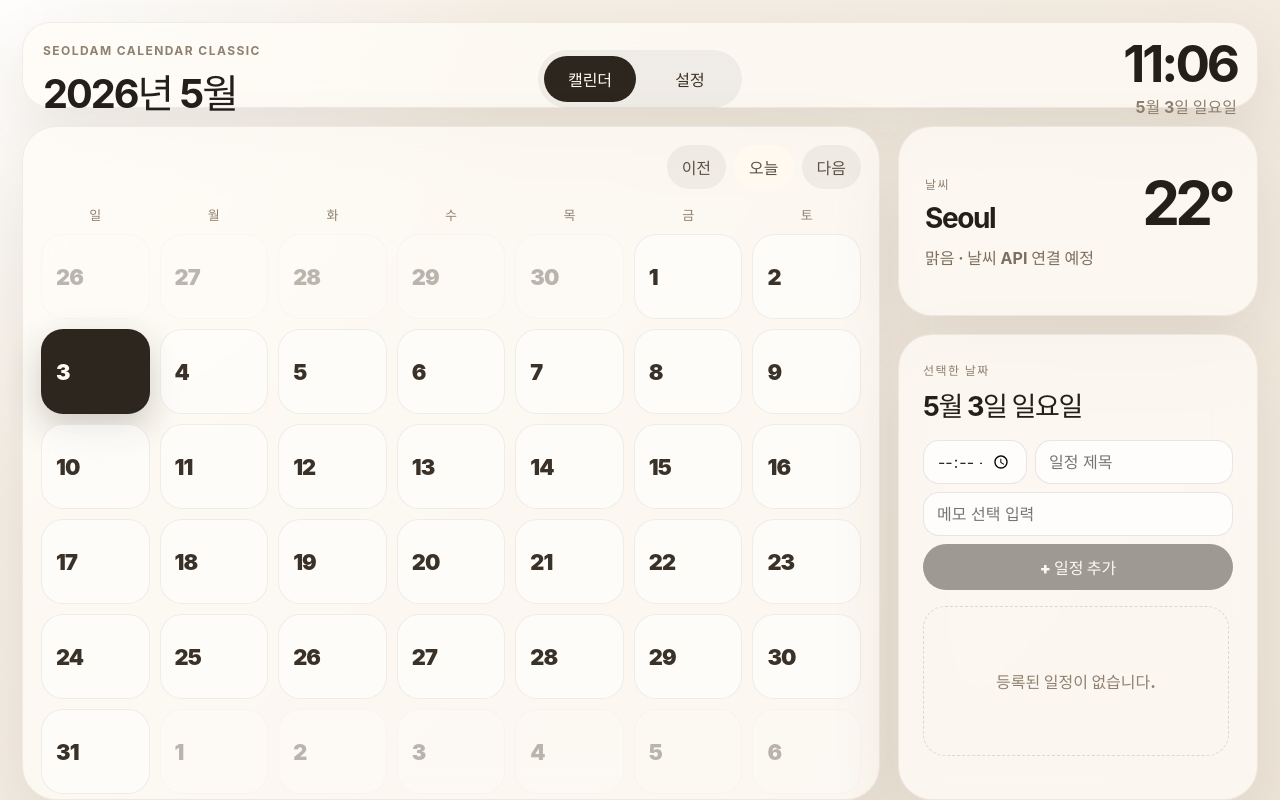
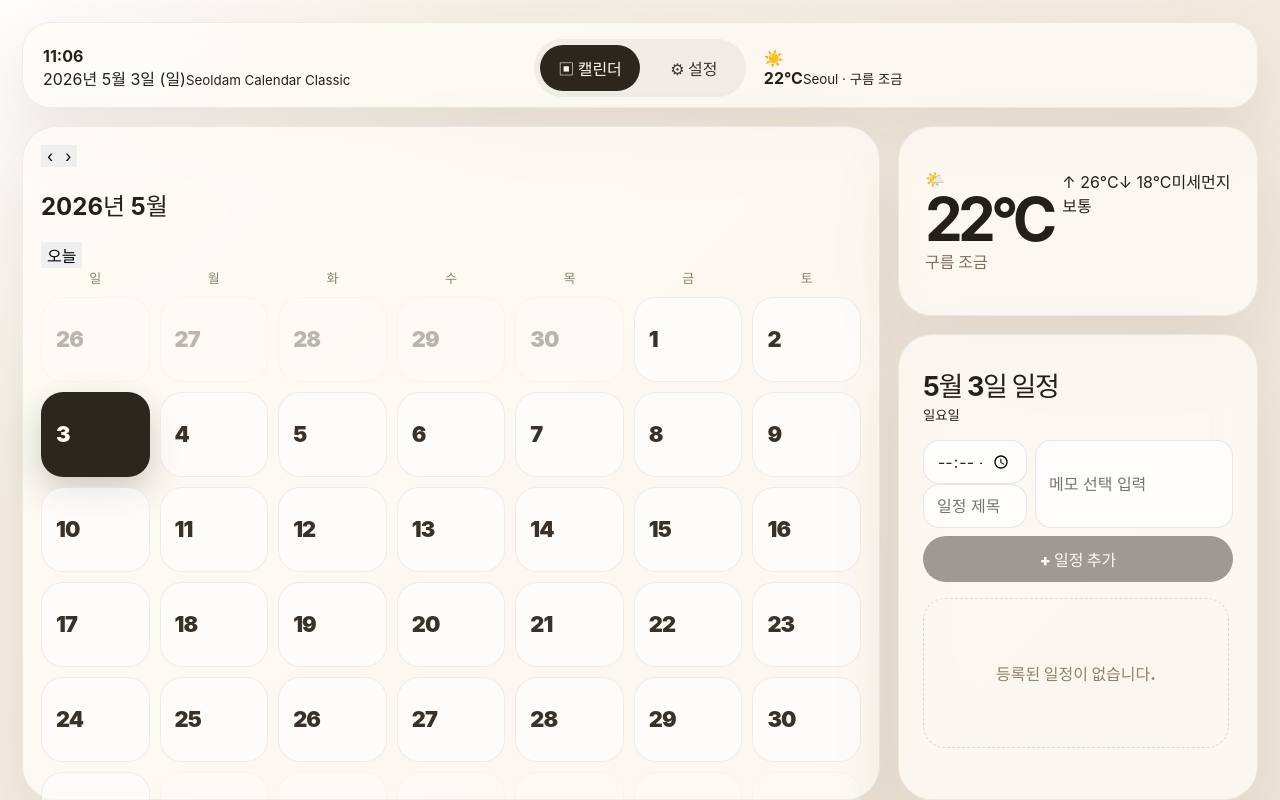
Before and after one commit to NokMyo/Calendar, a React (Vite) app: page / in a window 1280 px wide. Built offline with nearby package versions, Linux system fonts and the light colour scheme.

Commit message:
Align UI closer to reference layout

```diff
--- a/src/App.tsx
+++ b/src/App.tsx
@@ -40,10 +40,7 @@ function App() {
   useEffect(() => {
     const preventContextMenu = (event: MouseEvent) => event.preventDefault();
     document.addEventListener("contextmenu", preventContextMenu);
-
-    return () => {
-      document.removeEventListener("contextmenu", preventContextMenu);
-    };
+    return () => document.removeEventListener("contextmenu", preventContextMenu);
   }, []);
 
   async function refreshMonthEvents() {
@@ -105,9 +102,7 @@ function App() {
   async function handleCreateEvent(event: React.FormEvent<HTMLFormElement>) {
     event.preventDefault();
 
-    if (!title.trim()) {
-      return;
-    }
+    if (!title.trim()) return;
 
     const input: CreateEventInput = {
       date: selectedDateKey,
@@ -156,19 +151,25 @@ function App() {
   return (
     <div className="app-shell">
       <header className="top-bar">
-        <div className="brand-block">
-          <span className="eyebrow">Seoldam Calendar Classic</span>
-          <h1>{format(currentMonth, "yyyy년 M월", { locale: ko })}</h1>
+        <div className="time-cluster">
+          <strong>{format(now, "HH:mm")}</strong>
+          <div>
+            <span>{format(now, "yyyy년 M월 d일 (E)", { locale: ko })}</span>
+            <small>Seoldam Calendar Classic</small>
+          </div>
         </div>
 
         <nav className="top-nav" aria-label="메인 메뉴">
-          <button className={view === "calendar" ? "active" : ""} onClick={() => setView("calendar")}>캘린더</button>
-          <button className={view === "settings" ? "active" : ""} onClick={() => setView("settings")}>설정</button>
+          <button className={view === "calendar" ? "active" : ""} onClick={() => setView("calendar")}>▣ 캘린더</button>
+          <button className={view === "settings" ? "active" : ""} onClick={() => setView("settings")}>⚙ 설정</button>
         </nav>
 
-        <div className="clock-block">
-          <strong>{format(now, "HH:mm")}</strong>
-          <span>{format(now, "M월 d일 EEEE", { locale: ko })}</span>
+        <div className="mini-weather">
+          <span className="weather-icon">☀️</span>
+          <div>
+            <strong>22°C</strong>
+            <small>{settings.weather_location ?? "Seoul"} · 구름 조금</small>
+          </div>
         </div>
       </header>
 
@@ -177,14 +178,17 @@ function App() {
       {view === "calendar" ? (
         <main className="calendar-layout">
           <section className="calendar-card">
-            <div className="calendar-toolbar">
-              <button onClick={() => setCurrentMonth((date) => subMonths(date, 1))}>이전</button>
+            <div className="calendar-header">
+              <div className="month-control">
+                <button onClick={() => setCurrentMonth((date) => subMonths(date, 1))}>‹</button>
+                <button onClick={() => setCurrentMonth((date) => addMonths(date, 1))}>›</button>
+              </div>
+              <h1>{format(currentMonth, "yyyy년 M월", { locale: ko })}</h1>
               <button className="today-button" onClick={() => {
                 const today = new Date();
                 setSelectedDate(today);
                 setCurrentMonth(startOfMonth(today));
               }}>오늘</button>
-              <button onClick={() => setCurrentMonth((date) => addMonths(date, 1))}>다음</button>
             </div>
 
             <div className="weekday-grid">
@@ -210,7 +214,7 @@ function App() {
                     onClick={() => setSelectedDate(date)}
                   >
                     <span className="day-number">{format(date, "d")}</span>
-                    {count > 0 && <span className="event-count">{count}</span>}
+                    {count > 0 && <span className="event-dot" />}
                   </button>
                 );
               })}
@@ -219,25 +223,33 @@ function App() {
 
           <aside className="side-panel">
             <section className="weather-card">
-              <div>
-                <span className="eyebrow">날씨</span>
-                <h2>{settings.weather_location ?? "Seoul"}</h2>
+              <div className="weather-main">
+                <span className="weather-emoji">🌤️</span>
+                <div>
+                  <strong>22°C</strong>
+                  <p>구름 조금</p>
+                </div>
               </div>
-              <strong>22°</strong>
-              <p>맑음 · 날씨 API 연결 예정</p>
+              <div className="weather-meta">
+                <span>↑ 26°C</span>
+                <span>↓ 18°C</span>
+                <span>미세먼지 보통</span>
+              </div>
             </section>
 
             <section className="event-panel">
               <div className="panel-heading">
                 <div>
-                  <span className="eyebrow">선택한 날짜</span>
-                  <h2>{format(selectedDate, "M월 d일 EEEE", { locale: ko })}</h2>
+                  <h2>{format(selectedDate, "M월 d일 일정", { locale: ko })}</h2>
+                  <small>{format(selectedDate, "EEEE", { locale: ko })}</small>
                 </div>
               </div>
 
               <form className="event-form" onSubmit={handleCreateEvent}>
-                <input type="time" value={time} onChange={(event) => setTime(event.target.value)} aria-label="일정 시간" />
-                <input type="text" value={title} onChange={(event) => setTitle(event.target.value)} placeholder="일정 제목" aria-label="일정 제목" />
+                <div className="form-row">
+                  <input type="time" value={time} onChange={(event) => setTime(event.target.value)} aria-label="일정 시간" />
+                  <input type="text" value={title} onChange={(event) => setTitle(event.target.value)} placeholder="일정 제목" aria-label="일정 제목" />
+                </div>
                 <input type="text" value={memo} onChange={(event) => setMemo(event.target.value)} placeholder="메모 선택 입력" aria-label="일정 메모" />
                 <button type="submit" disabled={isSaving || !title.trim()}>{isSaving ? "저장 중" : "+ 일정 추가"}</button>
               </form>
@@ -248,6 +260,7 @@ function App() {
                 ) : (
                   selectedEvents.map((event) => (
                     <article className="event-item" key={event.id}>
+                      <span className={`event-marker ${event.color}`} />
                       <div>
                         <time>{event.time ?? "종일"}</time>
                         <h3>{event.title}</h3>
```
